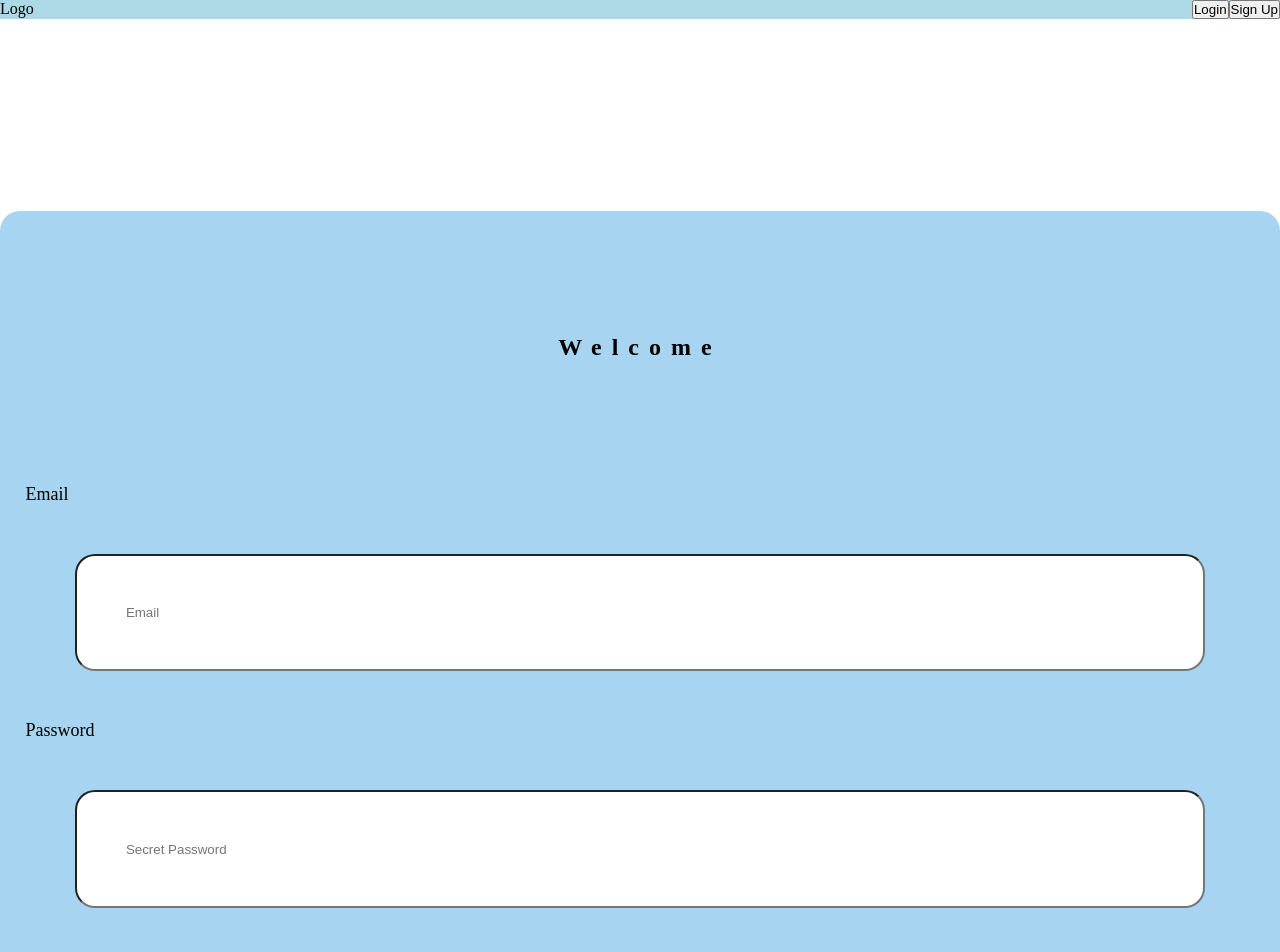
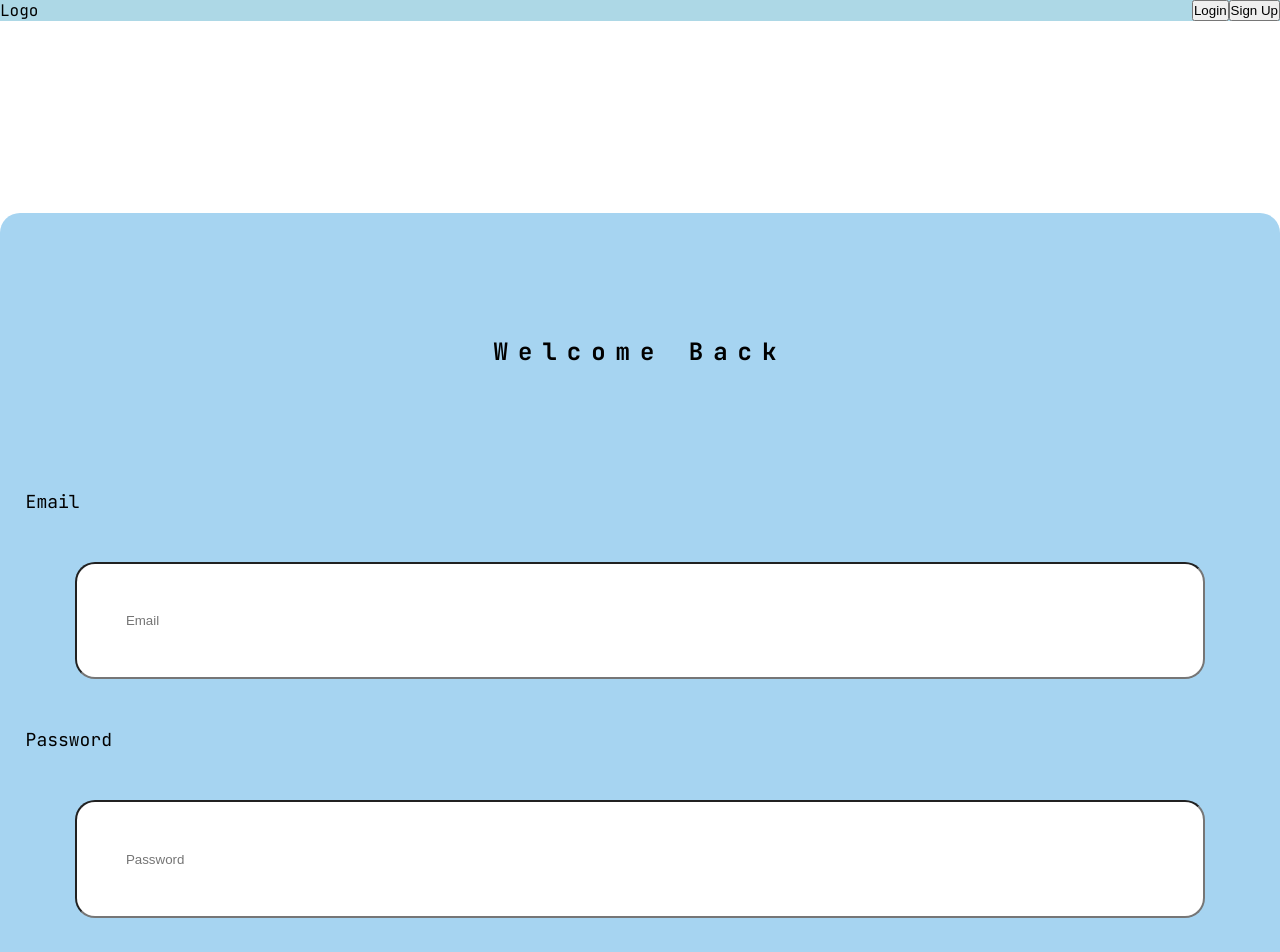
Before and after one commit to ivnmnndz/sign_up, a Next.js app: page / in a window 1280 px wide. Shown: the top 952 px of the page. Built offline with nearby package versions, Linux system fonts and the light colour scheme.

Commit message:
conditional auth forms for login or register

```diff
--- /dev/null
+++ b/src/components/Auth/Login.js
@@ -0,0 +1,27 @@
+import React from "react";
+import styles from "../Modal/Modal.module.scss";
+import Modal from "../Modal/Modal";
+
+const Login = () => {
+  return (
+    <Modal>
+      <h2 className={styles.modal__header}>Welcome Back</h2>
+      <form className={styles.modal__form}>
+        <label className={styles.modal__subheader}>Email</label>
+        <input
+          className={styles.modal__input}
+          type="email"
+          placeholder="Email"
+        />
+        <label className={styles.modal__subheader}>Password</label>
+        <input
+          className={styles.modal__input}
+          type="password"
+          placeholder="Password"
+        ></input>
+      </form>
+    </Modal>
+  );
+};
+
+export default Login;
--- /dev/null
+++ b/src/components/Auth/Register.js
@@ -0,0 +1,27 @@
+import React from "react";
+import styles from "../Modal/Modal.module.scss";
+import Modal from "../Modal/Modal";
+
+const Register = () => {
+  return (
+    <Modal>
+      <h2 className={styles.modal__header}>First Timer</h2>
+      <form className={styles.modal__form}>
+        <label className={styles.modal__subheader}>Email</label>
+        <input
+          className={styles.modal__input}
+          type="email"
+          placeholder="Email"
+        />
+        <label className={styles.modal__subheader}>Password</label>
+        <input
+          className={styles.modal__input}
+          type="password"
+          placeholder="Password"
+        ></input>
+      </form>
+    </Modal>
+  );
+};
+
+export default Register;
--- /dev/null
+++ b/src/components/Modal/Modal.js
@@ -0,0 +1,14 @@
+import React from "react";
+import styles from "./Modal.module.scss";
+
+//card
+
+const Modal = ({ children }) => {
+  return (
+    <article>
+      <div className={styles.modal}>{children}</div>
+    </article>
+  );
+};
+
+export default Modal;
--- a/src/pages/components/Navbar/Navbar.js
+++ b/src/components/Navbar/Navbar.js
@@ -1,10 +1,11 @@
 import React, { useState } from "react";
 
-const Navbar = () => {
+const Navbar = ({ setSignInType }) => {
   const [modalIsOpen, setModalIsOpen] = useState(false);
 
-  const showModal = () => {
+  const showModal = (type) => {
     setModalIsOpen(!modalIsOpen);
+    setSignInType(type);
   };
 
   return (
@@ -20,8 +21,8 @@ const Navbar = () => {
           <div>Logo</div>
         </div>
         <div style={{ display: "flex", flexDirection: "row" }}>
-          <button onClick={showModal}>Login</button>
-          <button onClick={showModal}>Sign Up</button>
+          <button onClick={() => showModal("login")}>Login</button>
+          <button onClick={() => showModal("register")}>Sign Up</button>
         </div>
       </div>
     </nav>
--- a/src/pages/_app.js
+++ b/src/pages/_app.js
@@ -1,4 +1,4 @@
-import "../../styles/globals.scss"
+import "../styles/globals.scss";
 
 export default function App({ Component, pageProps }) {
   return <Component {...pageProps} />;
--- a/src/pages/components/Modal/Modal.js
+++ /dev/null
@@ -1,24 +0,0 @@
-import React from "react";
-import styles from "./Modal.module.scss";
-
-//card
-
-const Modal = () => {
-  return (
-    <article>
-      <div className={styles.modal}>
-        <h2 className={styles.modal__header}>Welcome</h2>
-        <form className={styles.modal__form}>
-
-          <label className={styles.modal__subheader}>Email</label>
-          <input className={styles.modal__input} type="email" placeholder="Email"></input>
-
-          <label className={styles.modal__subheader}>Password</label>
-          <input className={styles.modal__input} type="password" placeholder="Secret Password "></input>
-        </form>
-      </div>
-    </article>
-  );
-};
-
-export default Modal;
--- a/src/pages/index.js
+++ b/src/pages/index.js
@@ -1,11 +1,15 @@
+import { useState } from "react";
 import Head from "next/head";
-import { Inter } from "next/font/google";
-import Modal from "./components/Modal/Modal";
-import Navbar from "./components/Navbar/Navbar";
+import { JetBrains_Mono } from "next/font/google";
+import Navbar from "../components/Navbar/Navbar";
+import Register from "@/components/Auth/Register";
+import Login from "@/components/Auth/Login";
 
-const inter = Inter({ subsets: ["latin"] });
+const jetbrains = JetBrains_Mono({ subsets: ["latin"] });
 
 export default function Home() {
+  const [signInType, setSignInType] = useState(null);
+
   return (
     <>
       <Head>
@@ -14,9 +18,9 @@ export default function Home() {
         <meta name="viewport" content="width=device-width, initial-scale=1" />
         <link rel="icon" href="/favicon.ico" />
       </Head>
-      <main>
-        <Navbar />
-        <Modal />
+      <main className={jetbrains.className}>
+        <Navbar setSignInType={setSignInType} />
+        {signInType === "register" ? <Register /> : <Login />}
       </main>
     </>
   );
```
Also changed, not shown: src/components/Modal/Modal.module.scss (renamed from src/pages/components/Modal/Modal.module.scss), src/styles/globals.scss (renamed from styles/globals.scss).
